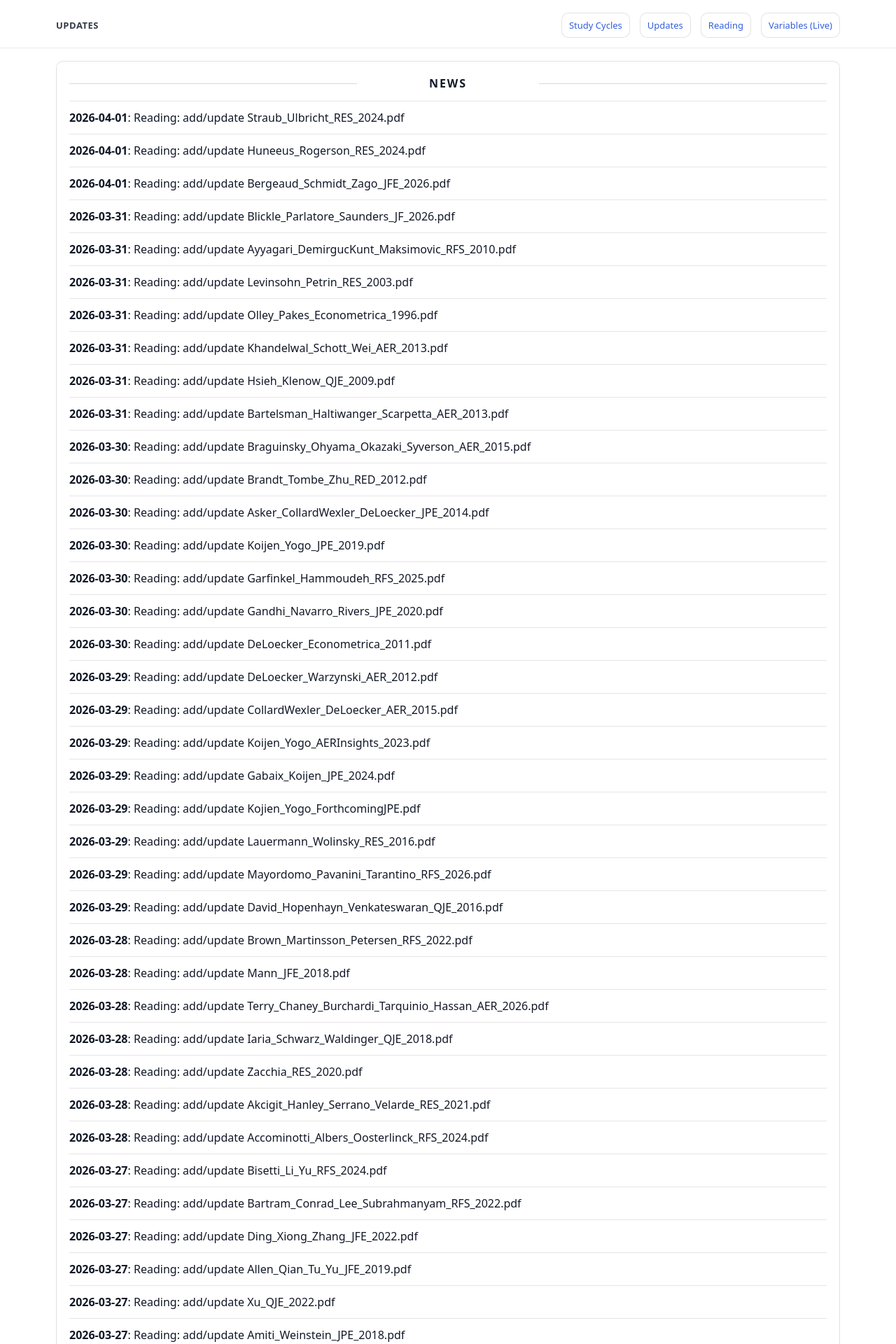
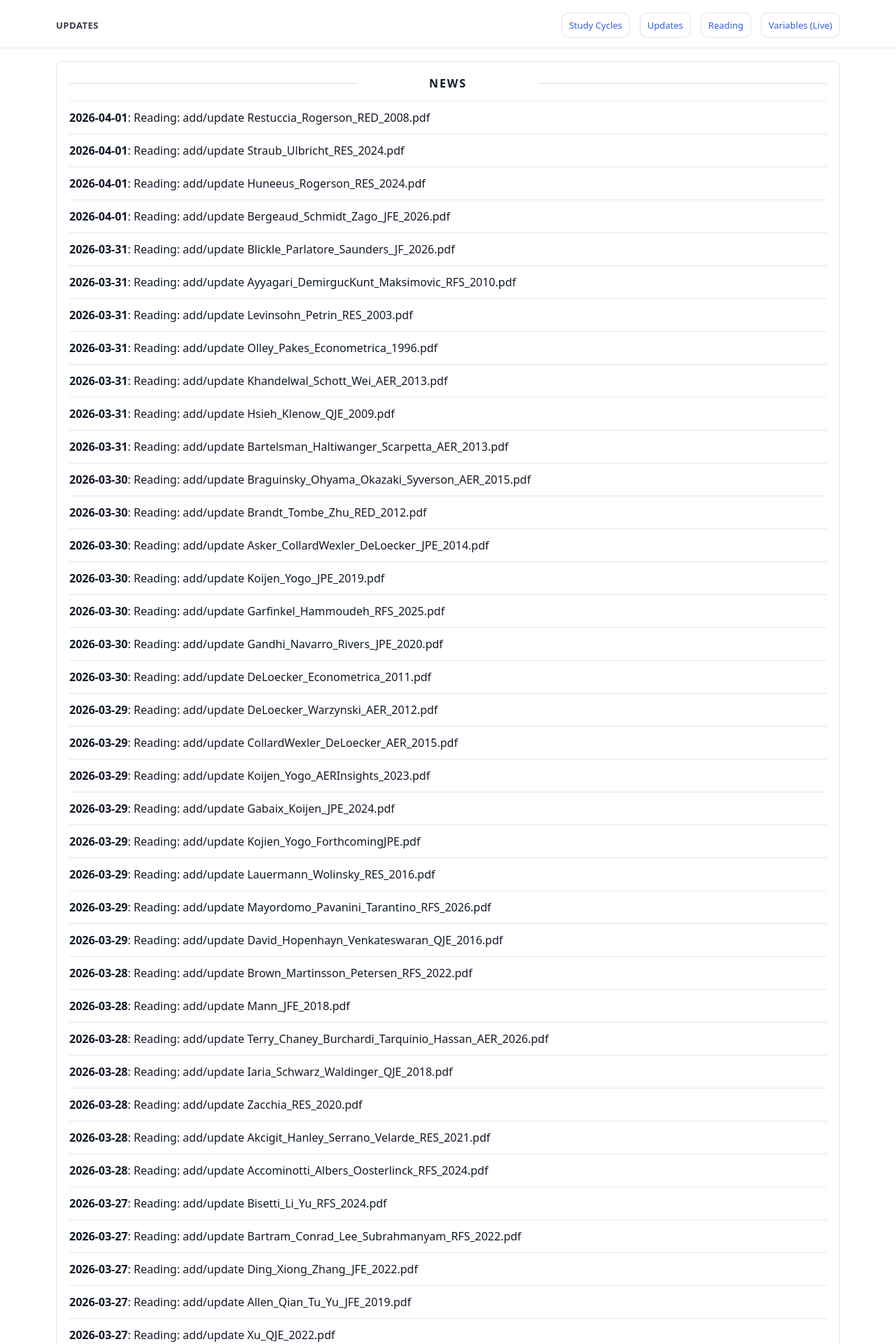
Before and after one commit to yaxinzn/study-archive, a Jekyll site: the page built from updates/index.md, in a window 1280 px wide. Shown: the top 1920 px of the page at 70% size. Built offline with Jekyll 4.4.1, drawn with Linux system fonts in a browser that asks for light colours; some of the changed text lies outside the part shown.

Commit message:
chore: update NEWS feed

```diff
--- a/_data/news.yml
+++ b/_data/news.yml
@@ -1,4 +1,7 @@
 # Auto-generated update history (sorted newest -> oldest). Do not edit manually.
+- ts: "1775038443"
+  date: "2026-04-01"
+  title: "Reading: add/update Restuccia_Rogerson_RED_2008.pdf"
 - ts: "1775037907"
   date: "2026-04-01"
   title: "Reading: add/update Straub_Ulbricht_RES_2024.pdf"
```
